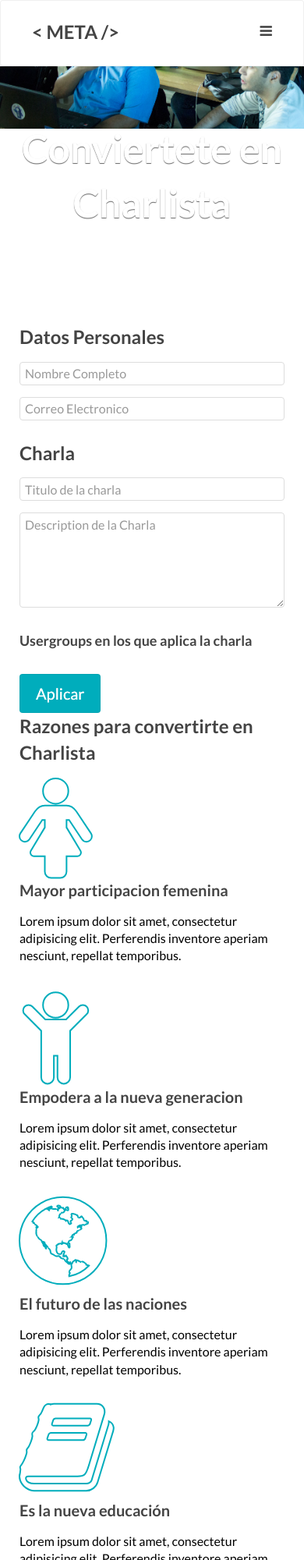
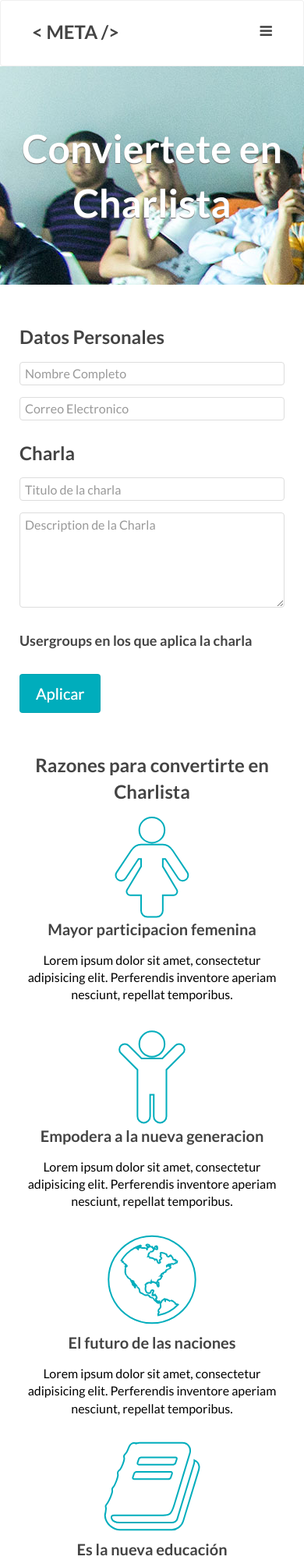
Before and after one commit to xpostudio4/metacommunity, a website: page views/submit_talk.html in a window 390 px wide. Shown: the top 2000 px of the page at 78% size. Drawn offline with nearby package versions, Linux system fonts and the light colour scheme; files that its build step writes are made by us from their sources; files whose address does not match are found by name.

Commit message:
fix mobile issue where the speaker-header element diminish in size

```diff
--- a/assets/scss/main.scss
+++ b/assets/scss/main.scss
@@ -391,11 +391,20 @@ footer {
 		}
 	}
 	.speakers-reasons {
+		@media (max-width: $sm) {
+			margin-bottom: 30px;
+		}
 		h3 {
 			font-size: 20px;
 		}
 		i {
 			font-size: 130px;
+		}
+	}
+
+	.speaker-form {
+		@media (max-width: $sm) {
+			margin-bottom: 50px;
 		}
 	}
 
@@ -405,6 +414,10 @@ footer {
 	padding: 70px 0px;
 	background: url('../img/events.jpg') no-repeat 0px -200px;
 	background-size: cover;
+	@media (max-width: $sm) {
+		min-height: 100px;
+		background: url('../img/events.jpg') no-repeat 0px -200px;
+	}
 	h1 {
 		text-shadow: 0px 1px 1px #666;
 		color: $white;
--- a/views/submit_talk.html
+++ b/views/submit_talk.html
@@ -18,7 +18,7 @@
   <div class="uk-container uk-container-center">
     <div class="uk-grid">
       <div class="uk-width-medium-1-2">
-        <form class="uk-form" method="post">
+        <form class="uk-form speaker-form" method="post">
           {% if talk %}
             <div class="uk-alert uk-alert-danger">
               Por favor completa este formulario correctamente.
@@ -58,9 +58,9 @@
         </div>
 
       <div class="uk-width-medium-1-2">
-        <h2>Razones para convertirte en Charlista</h2>
-        <div class="speakers-reasons">
-          <div class="uk-grid">
+        <h2 class="uk-text-center-small">Razones para convertirte en Charlista</h2>
+        <div class="speakers-reasons uk-text-center-small">
+          <div class="uk-grid ">
             <div class="uk-width-medium-1-4">
               <i class="uk-icon-female"></i>
             </div>
```
Also changed, not shown: views/donations.html (+1 -1 lines).
